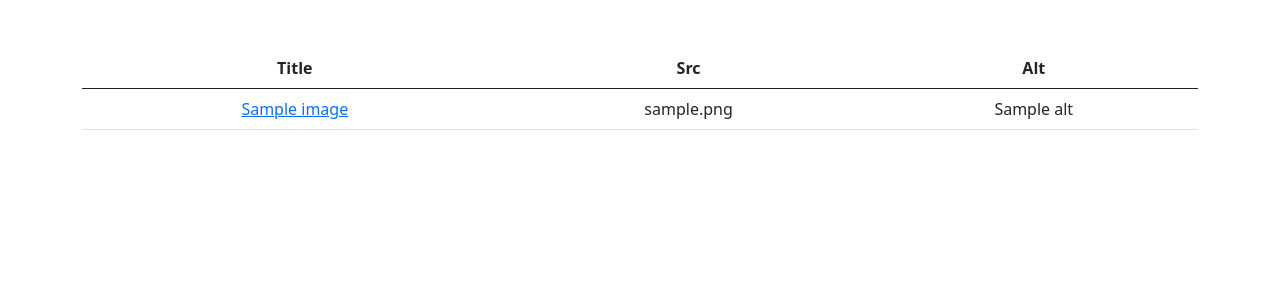
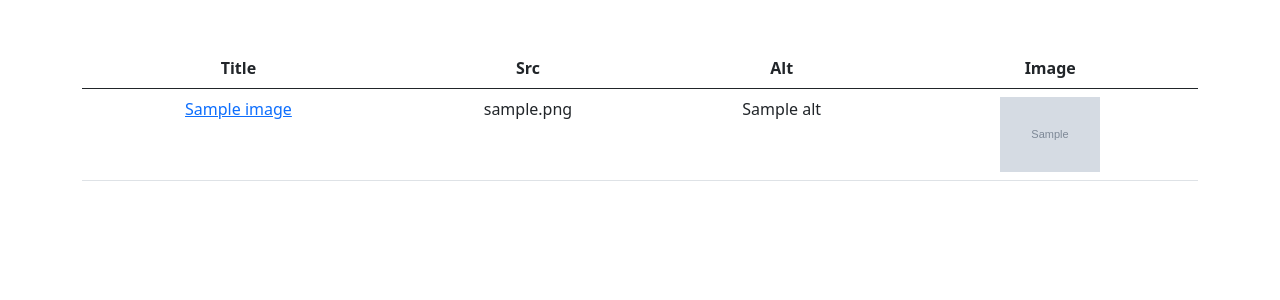
Before and after one commit to Edjek/sf_comics, a Symfony app: template templates/front/image/images.html.twig in a window 1280 px wide. Shown: the top 300 px of the page. Run offline with Twig, Linux system fonts and the light colour scheme; the template is opened without the code that fills it: most values are stand-ins (such as "Sample title", 1, 10 or a date in 2020); grey boxes marked "Sample" are stand-in pictures; some libraries are stand-ins or nearby versions.

Commit message:
Upload image

```diff
--- a/config/services.yaml
+++ b/config/services.yaml
@@ -4,7 +4,7 @@
 # Put parameters here that don't need to change on each machine where the app is deployed
 # https://symfony.com/doc/current/best_practices.html#use-parameters-for-application-configuration
 parameters:
-
+    images_directory: "%kernel.project_dir%/public/media"
 services:
     # default configuration for services in *this* file
     _defaults:
--- a/src/Controller/Admin/AdminImageController.php
+++ b/src/Controller/Admin/AdminImageController.php
@@ -24,7 +24,7 @@ class AdminImageController extends AbstractController
 
         if ($imageForm->isSubmitted() && $imageForm->isValid()) {
             // On récupère le fichier
-            $imageFile = $imageForm->get('media')->getData();
+            $imageFile = $imageForm->get('src')->getData();
 
             if ($imageFile) {
 
--- a/templates/front/image/images.html.twig
+++ b/templates/front/image/images.html.twig
@@ -19,6 +19,7 @@
 					<th scope="col">Title</th>
 					<th scope="col">Src</th>
 					<th scope="col">Alt</th>
+					<th scope="col">Image</th>
 				</tr>
 			</thead>
 			<tbody>
@@ -31,6 +32,8 @@
 						</td>
 						<td>{{ image.src }}</td>
 						<td>{{ image.alt }}</td>
+						<td><img src="{{ asset('media/'~image.src) }}" alt="" width="100px"></td>
+
 					</tr>
 				{% endfor %}
 			</tbody>
```
Also changed, not shown: public/media/watchmen-61e059bcda659.jpg (added).
